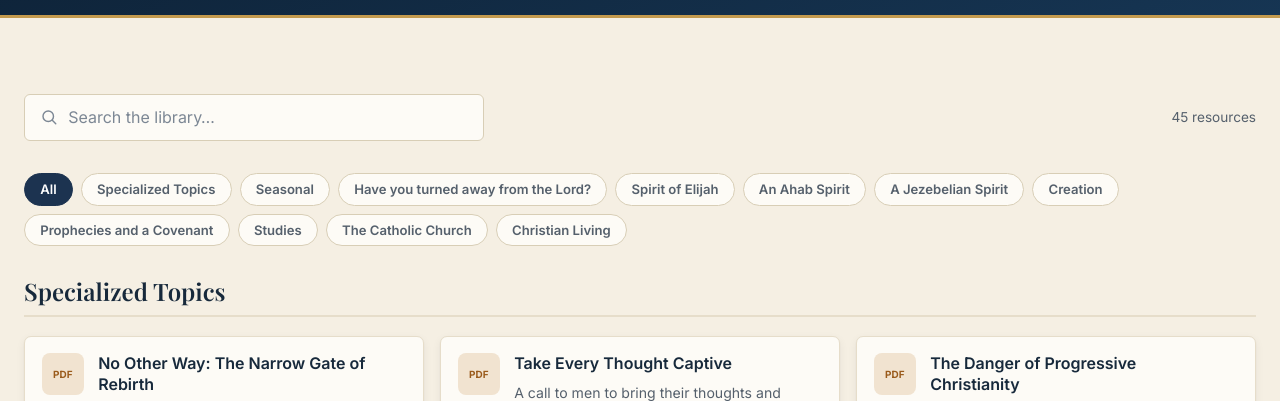
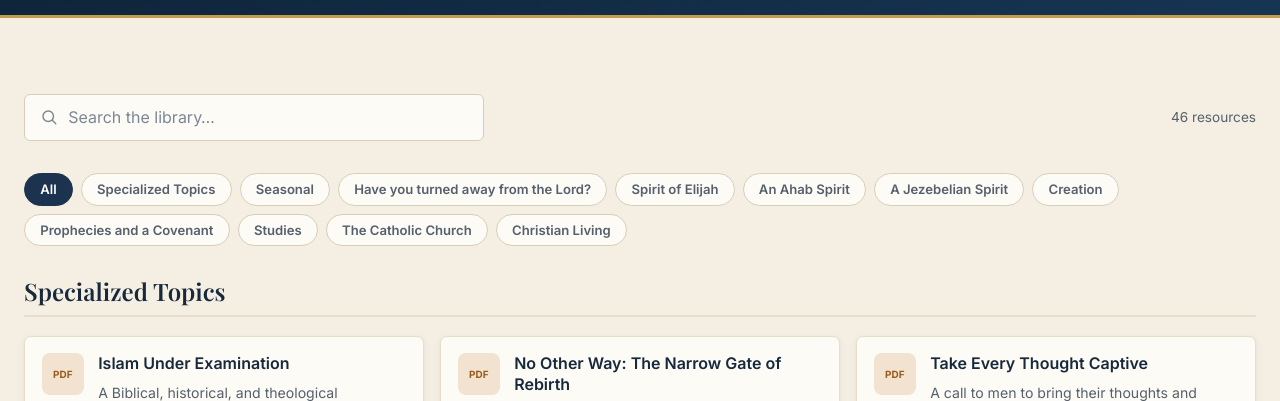
Before and after one commit to fbp2022/faithbasedpilot.org, a plain HTML site: page logbook.html in a window 1280 px wide. Shown: the part 330-731 px from the top of the page. Drawn offline with nearby package versions, Linux system fonts and the light colour scheme; a web font is replaced by a local one.

Commit message:
Logbook: add "Islam Under Examination" to Specialized Topics
Uploaded through ATC by aviationministries@faithbasedpilot.com

```diff
--- a/logbook.html
+++ b/logbook.html
@@ -74,6 +74,7 @@
       <!-- ============================ -->
       <!-- 📂 Specialized Topics -->
       <h2>Specialized Topics</h2>
+      <a data-filename="Islam_Under_Examination.pdf" data-summary="A Biblical, historical, and theological examination of Islam’s claims about God, Jesus, Scripture, and salvation. Beginning with creation and Abraham, this paper explores the differences between Islam and Christianity and concludes with an invitation to follow Jesus Christ.">Islam Under Examination</a> - 11/27/2026 (pdf)<br/>
       <a data-filename="No Other Way - The Narrow Gate of Rebirth.pdf" data-summary="Examines John 3:16–21, the necessity of being born again, and the biblical teaching that salvation is found in Jesus Christ alone.">No Other Way: The Narrow Gate of Rebirth</a> - 5/21/2025 (pdf)<br/>
       <a data-filename="Take Every Thought Captive - A Call to Men to .pdf" data-summary="A call to men to bring their thoughts and emotions under Christ’s authority, stand firm in biblical truth, and practice obedience even in difficult circumstances.">Take Every Thought Captive</a> - 5/15/2025 (pdf)<br/>
       <a data-filename="The Danger of Progressive Christianity and the.pdf" data-summary="Examines the author’s concerns about Progressive Christianity, contrasting cultural reinterpretations of Jesus with Scripture’s teaching on truth, judgment, repentance, and love.">The Danger of Progressive Christianity</a> - 3/10/2025 (pdf)<br/>
```
Also changed, not shown: 1 other file.
